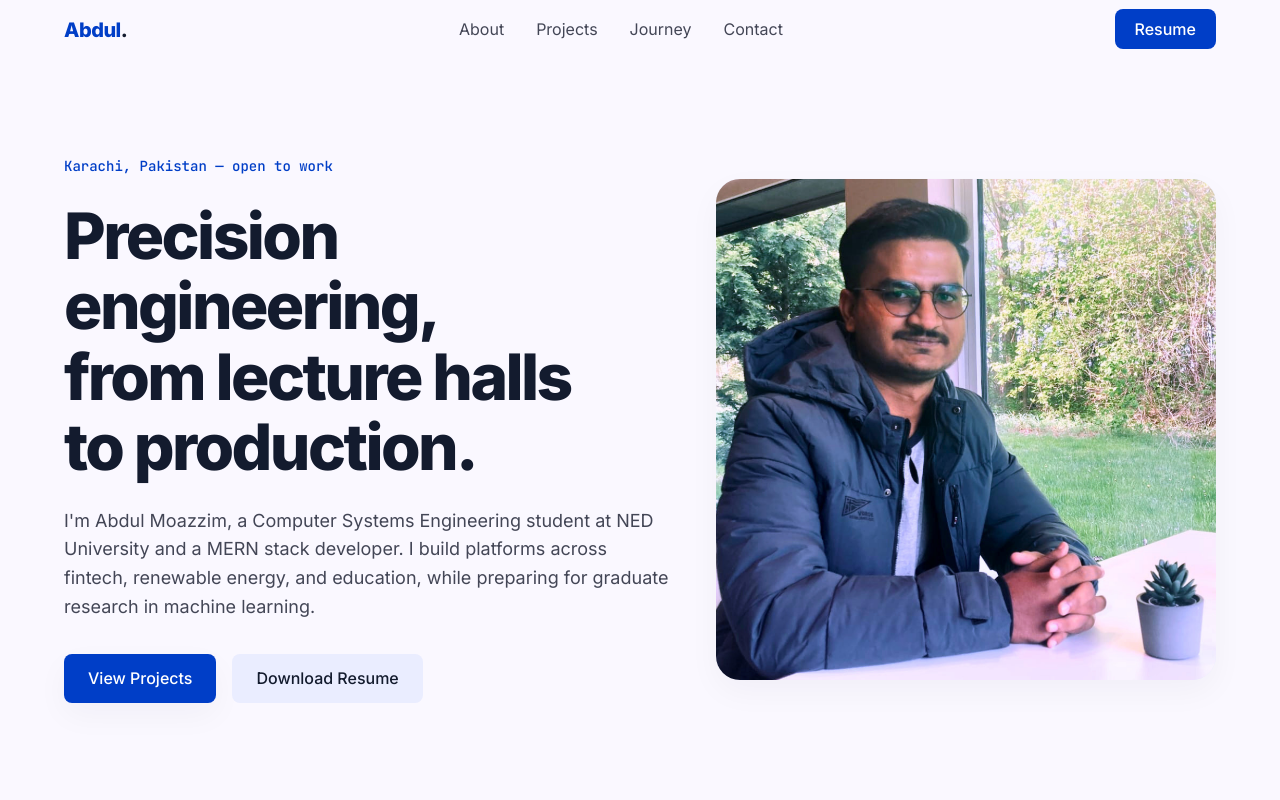
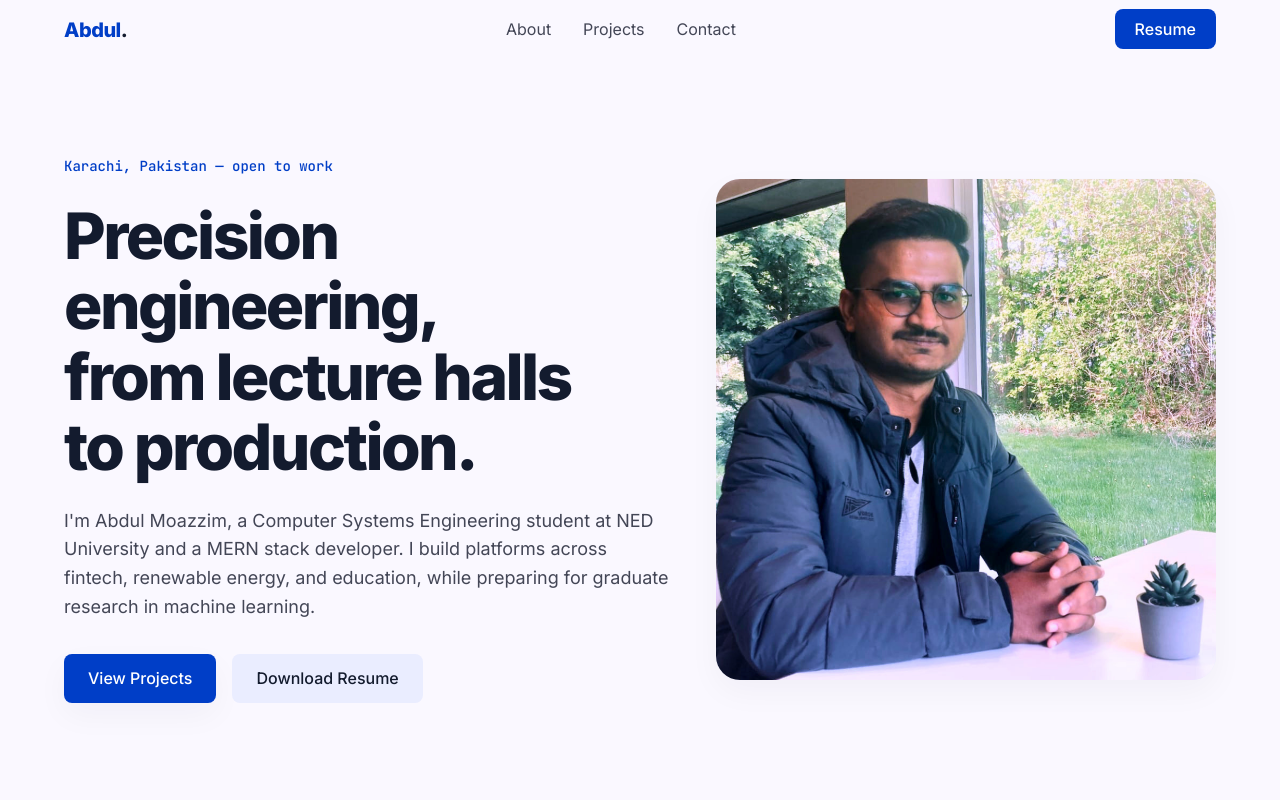
Before and after one commit to AbdulMoazzim/Portfolio, a Next.js app: page / in a window 1280 px wide. Shown: the top 800 px of the page. Built offline with nearby package versions, Linux system fonts and the light colour scheme.

Commit message:
Modified header

```diff
--- a/components/Header.tsx
+++ b/components/Header.tsx
@@ -5,7 +5,7 @@ import { useEffect, useState } from "react";
 const NAV_LINKS = [
   { label: "About", href: "#about" },
   { label: "Projects", href: "#projects" },
-  { label: "Journey", href: "#journey" },
+  // { label: "Journey", href: "#journey" },
   { label: "Contact", href: "#contact" },
 ];
 
```
